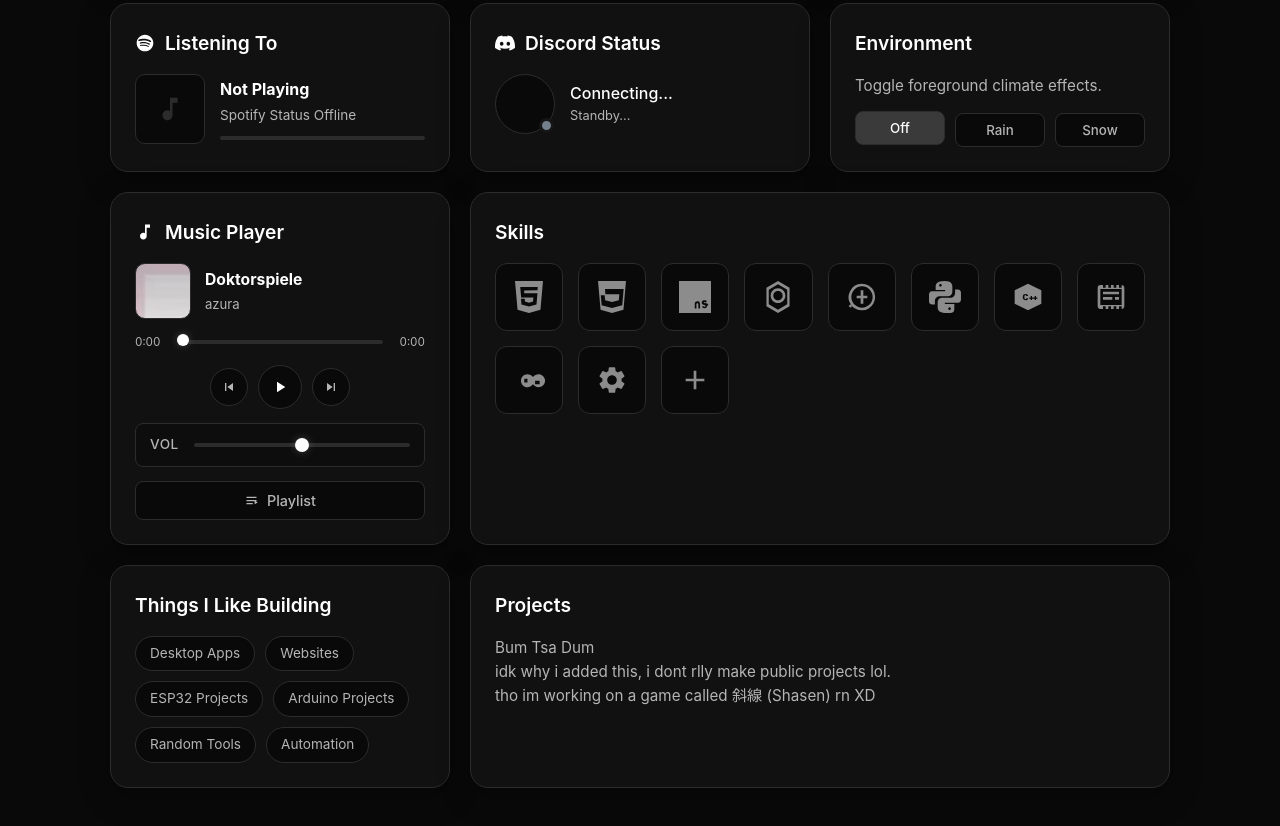
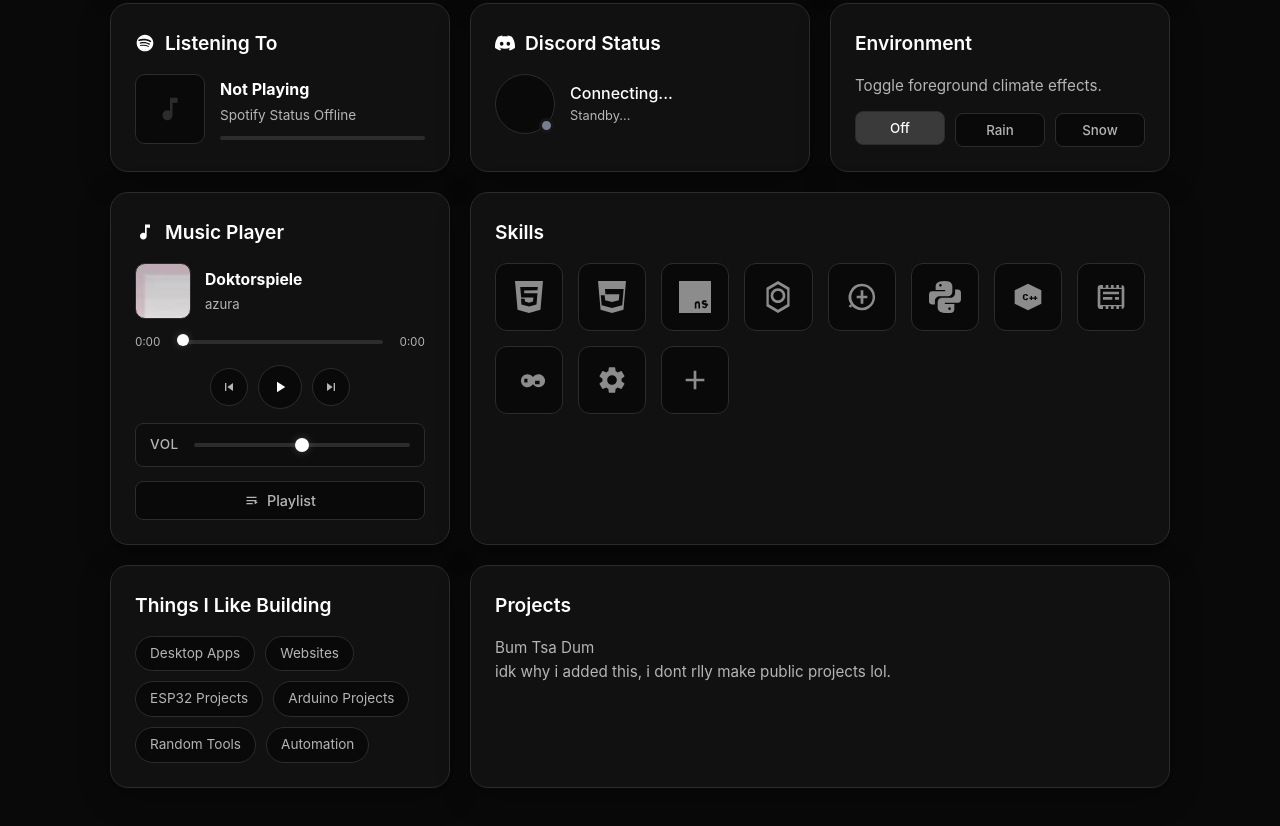
Before and after one commit to a1lolll/a1lolll.github.io, a plain HTML site: page index.html in a window 1280 px wide. Shown: the part 823-1649 px from the top of the page. Drawn offline with Linux system fonts and the light colour scheme.

Commit message:
Update index.html

```diff
--- a/index.html
+++ b/index.html
@@ -1181,7 +1181,6 @@
                 <h3>Projects</h3>
                 <p>Bum Tsa Dum</p>
                 <p>idk why i added this, i dont rlly make public projects lol. </p>
-                <p>     tho im working on a game called 斜線 (Shasen) rn XD </p>
             </div>
 
         </section>
```
